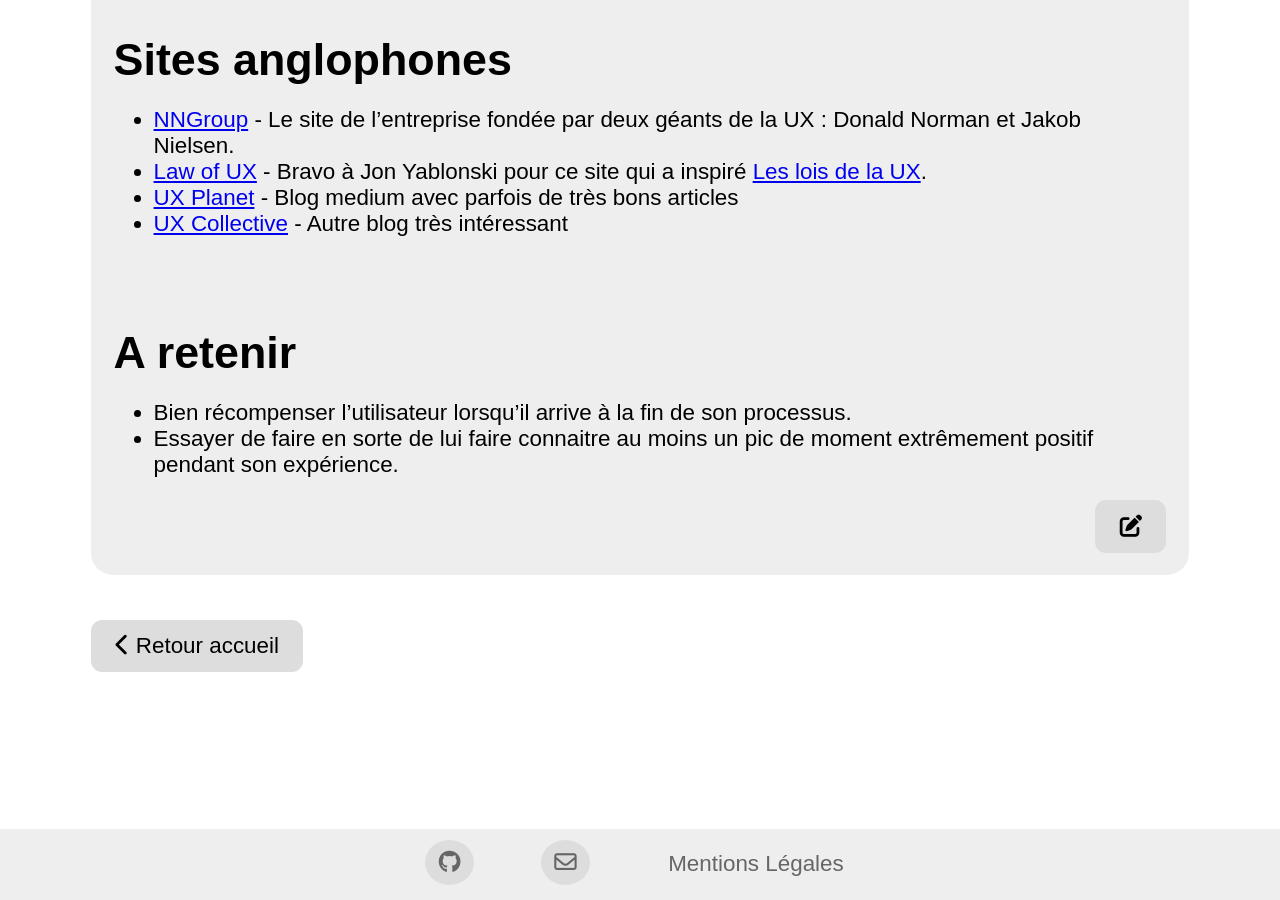
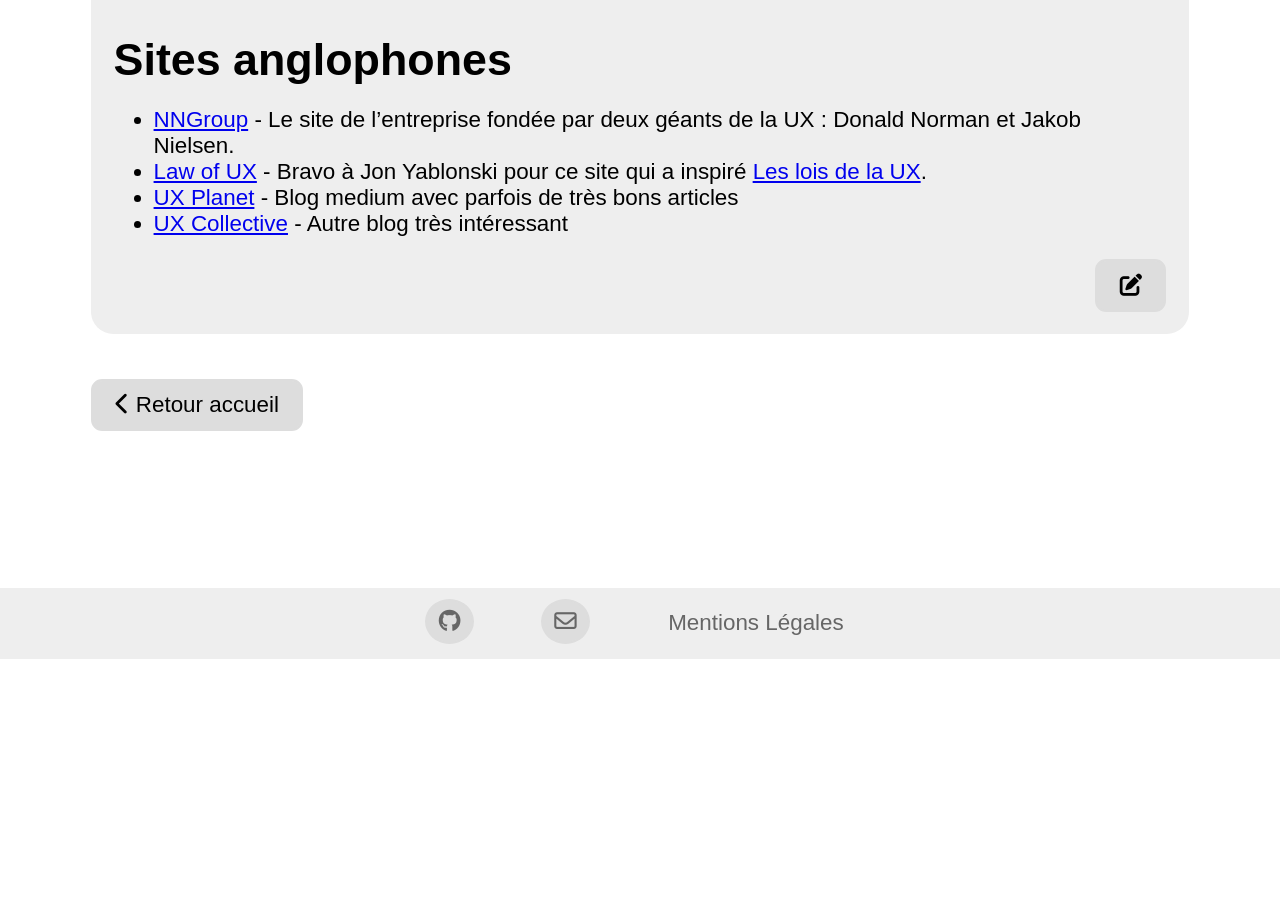
Before and after one commit to ux-lois/ux-lois.github.io, a Jekyll site: the page built from docs/_cards/99-webography.md, in a window 1280 px wide and 900 px high, scrolled down 955 px. Built offline with Jekyll 4.4.1, drawn with Linux system fonts in a browser that asks for light colours; nearby versions of some CDN libraries; a script that is not in the unit is left out; after the commit the page ends 1614 px from its top, so only the background shows below that.

Commit message:
dev: remove a retenir

```diff
--- a/docs/_cards/99-webography.md
+++ b/docs/_cards/99-webography.md
@@ -18,8 +18,3 @@ class: webography
 - [Law of UX](https://lawsofux.com/) - Bravo à Jon Yablonski pour ce site qui a inspiré [Les lois de la UX](https://ux-lois.github.io).
 - [UX Planet](https://uxplanet.org/) - Blog medium avec parfois de très bons articles
 - [UX Collective](https://uxdesign.cc/) - Autre blog très intéressant
-
-# A retenir
-
-- Bien récompenser l'utilisateur lorsqu'il arrive à la fin de son processus.
-- Essayer de faire en sorte de lui faire connaitre au moins un pic de moment extrêmement positif pendant son expérience.
```
